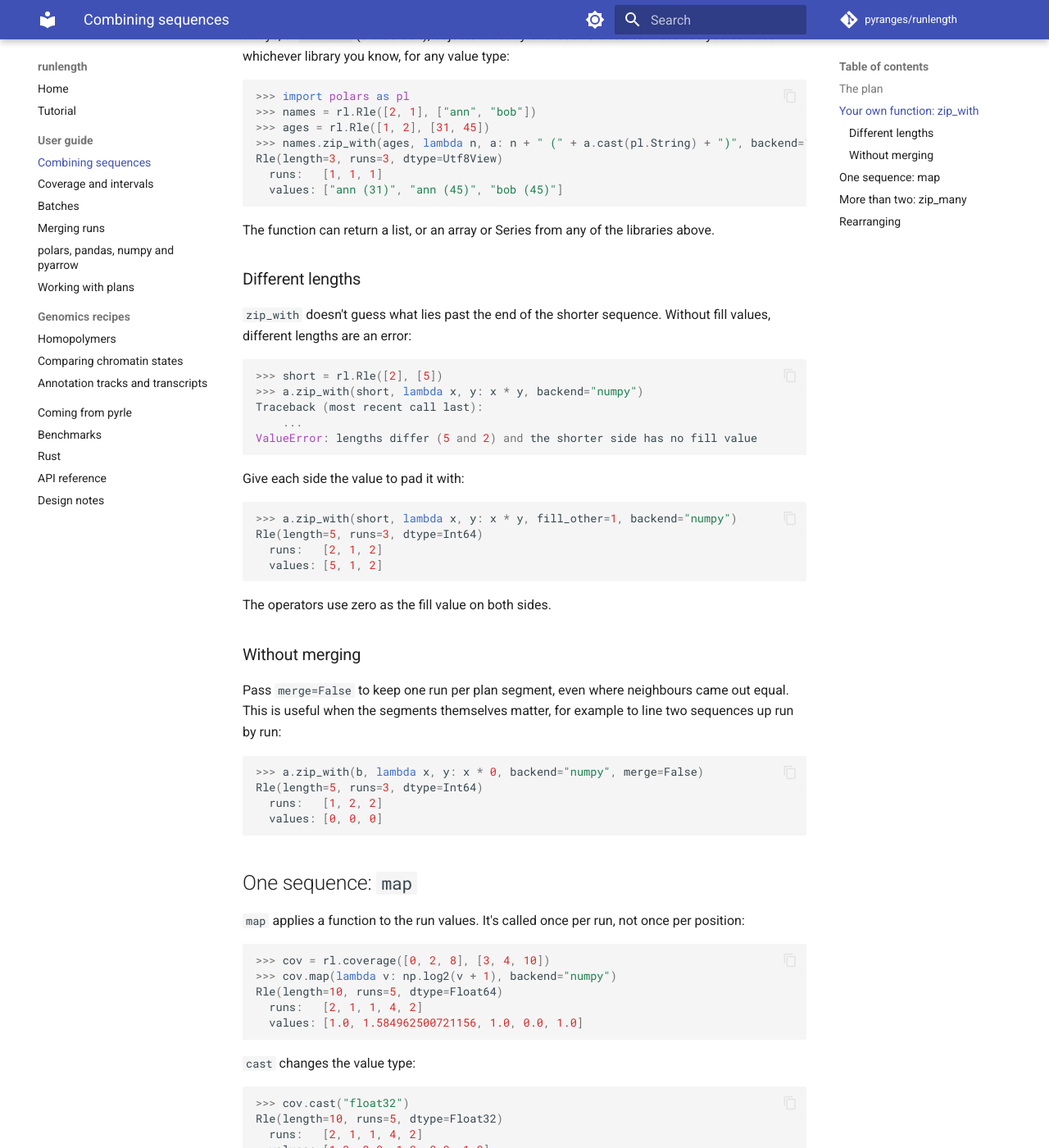
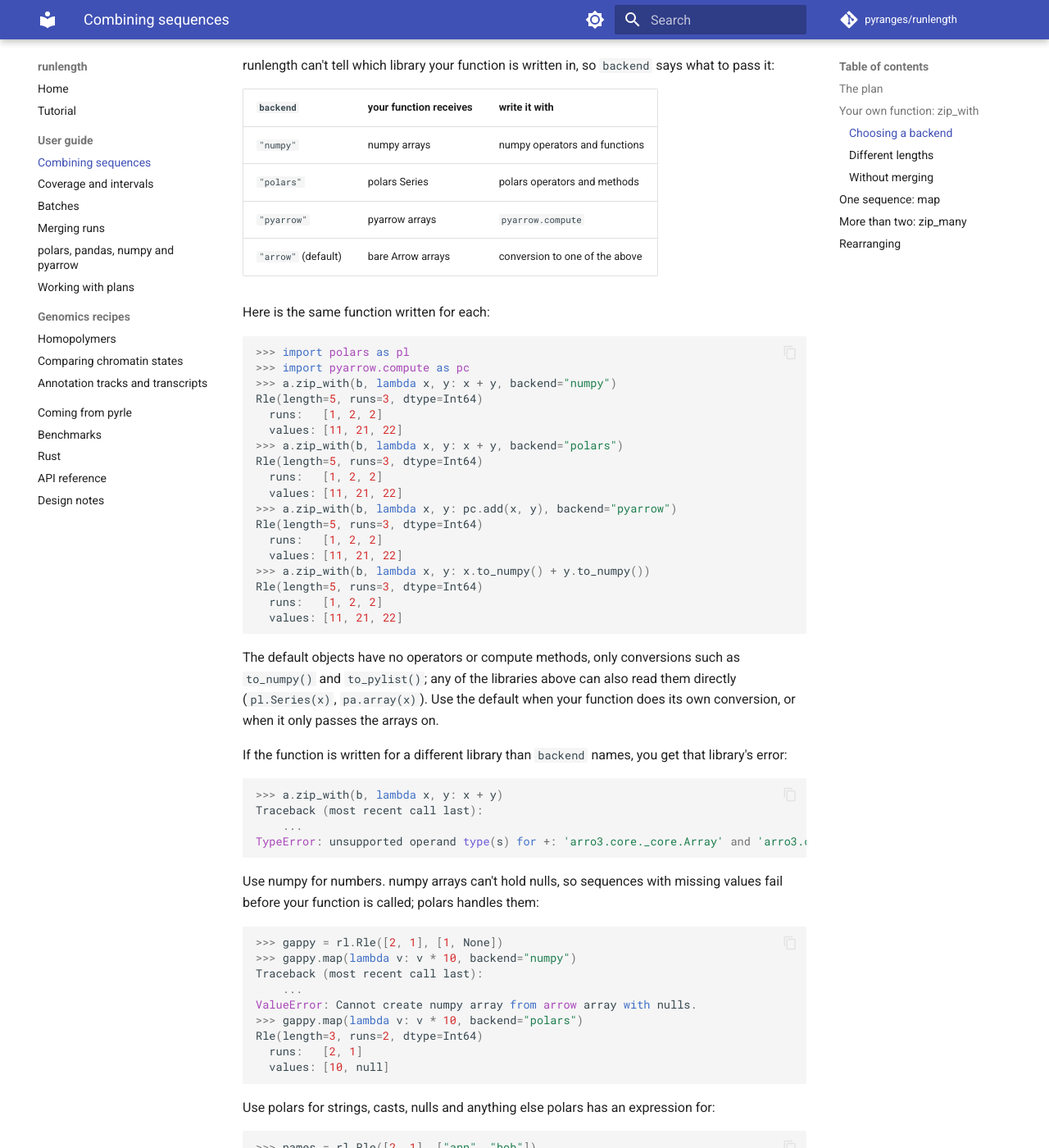
Before and after one commit to pyranges/runlength, an MkDocs documentation site: the page built from docs/guide/combining.md, in a window 1280 px wide and 1400 px high, scrolled down 1293 px. Shown: the whole window at 82% size. Built offline with MkDocs 1.6.1 and Material for MkDocs 9.7.7, drawn with Linux system fonts in a browser that asks for light colours; comment, search, counter and statistics services are not loaded; some of the changed text lies outside the part shown.

Commit message:
Explain the backend argument of zip_with and map
Add a "Choosing a backend" section to the combining guide: what each
backend passes to the function, the same function written for each, what
the default arrays support, the error on a mismatch, numpy's lack of
nulls, and what the function may return. Link to it from the README and
the interop guide.

Co-Authored-By: Claude Opus 5.5 <noreply@anthropic.com>

````diff
--- a/docs/guide/combining.md
+++ b/docs/guide/combining.md
@@ -58,13 +58,75 @@ Rle(length=5, runs=3, dtype=Int64)
   values: [9, 19, 18]
 ```
 
-`backend` picks what your function receives: `"numpy"` arrays, `"polars"`
-Series, `"pyarrow"` arrays, or `"arrow"` (the default), objects that any of
-those libraries can read. So you can use whichever library you know, for any
-value type:
+### Choosing a backend
+
+runlength can't tell which library your function is written in, so
+`backend` says what to pass it:
+
+| `backend` | your function receives | write it with |
+| --- | --- | --- |
+| `"numpy"` | numpy arrays | numpy operators and functions |
+| `"polars"` | polars Series | polars operators and methods |
+| `"pyarrow"` | pyarrow arrays | `pyarrow.compute` |
+| `"arrow"` (default) | bare Arrow arrays | conversion to one of the above |
+
+Here is the same function written for each:
 
 ```python
 >>> import polars as pl
+>>> import pyarrow.compute as pc
+>>> a.zip_with(b, lambda x, y: x + y, backend="numpy")
+Rle(length=5, runs=3, dtype=Int64)
+  runs:   [1, 2, 2]
+  values: [11, 21, 22]
+>>> a.zip_with(b, lambda x, y: x + y, backend="polars")
+Rle(length=5, runs=3, dtype=Int64)
+  runs:   [1, 2, 2]
+  values: [11, 21, 22]
+>>> a.zip_with(b, lambda x, y: pc.add(x, y), backend="pyarrow")
+Rle(length=5, runs=3, dtype=Int64)
+  runs:   [1, 2, 2]
+  values: [11, 21, 22]
+>>> a.zip_with(b, lambda x, y: x.to_numpy() + y.to_numpy())
+Rle(length=5, runs=3, dtype=Int64)
+  runs:   [1, 2, 2]
+  values: [11, 21, 22]
+```
+
+The default objects have no operators or compute methods, only conversions
+such as `to_numpy()` and `to_pylist()`; any of the libraries above can also
+read them directly (`pl.Series(x)`, `pa.array(x)`). Use the default when your
+function does its own conversion, or when it only passes the arrays on.
+
+If the function is written for a different library than `backend` names, you
+get that library's error:
+
+```python
+>>> a.zip_with(b, lambda x, y: x + y)
+Traceback (most recent call last):
+    ...
+TypeError: unsupported operand type(s) for +: 'arro3.core._core.Array' and 'arro3.core._core.Array'
+```
+
+Use numpy for numbers. numpy arrays can't hold nulls, so sequences with
+missing values fail before your function is called; polars handles them:
+
+```python
+>>> gappy = rl.Rle([2, 1], [1, None])
+>>> gappy.map(lambda v: v * 10, backend="numpy")
+Traceback (most recent call last):
+    ...
+ValueError: Cannot create numpy array from arrow array with nulls.
+>>> gappy.map(lambda v: v * 10, backend="polars")
+Rle(length=3, runs=2, dtype=Int64)
+  runs:   [2, 1]
+  values: [10, null]
+```
+
+Use polars for strings, casts, nulls and anything else polars has an
+expression for:
+
+```python
 >>> names = rl.Rle([2, 1], ["ann", "bob"])
 >>> ages = rl.Rle([1, 2], [31, 45])
 >>> names.zip_with(ages, lambda n, a: n + " (" + a.cast(pl.String) + ")", backend="polars")
@@ -73,8 +135,26 @@ Rle(length=3, runs=3, dtype=Utf8View)
   values: ["ann (31)", "ann (45)", "bob (45)"]
 ```
 
-The function can return a list, or an array or Series from any of the
-libraries above.
+Use pyarrow if you already know `pyarrow.compute`. The library you name must
+be installed; runlength itself needs none of them.
+
+Whichever backend you pick, the function can return a list, or an array or
+Series from any of these libraries, and of any value type. It must return one
+value per segment:
+
+```python
+>>> a.zip_with(b, lambda x, y: [f"{i}/{j}" for i, j in zip(x, y)], backend="numpy")
+Rle(length=5, runs=3, dtype=Utf8)
+  runs:   [1, 2, 2]
+  values: ["1/10", "1/20", "2/20"]
+>>> a.zip_with(b, lambda x, y: x[:1], backend="numpy")
+Traceback (most recent call last):
+    ...
+ValueError: operation returned 1 values for 3 segments
+```
+
+`map`, `zip_many` and the batch versions of `map` and `zip_with` take
+`backend` the same way.
 
 ### Different lengths
 
````
Also changed, not shown: README.md (+4 -0 lines), docs/guide/interop.md (+6 -0 lines).
